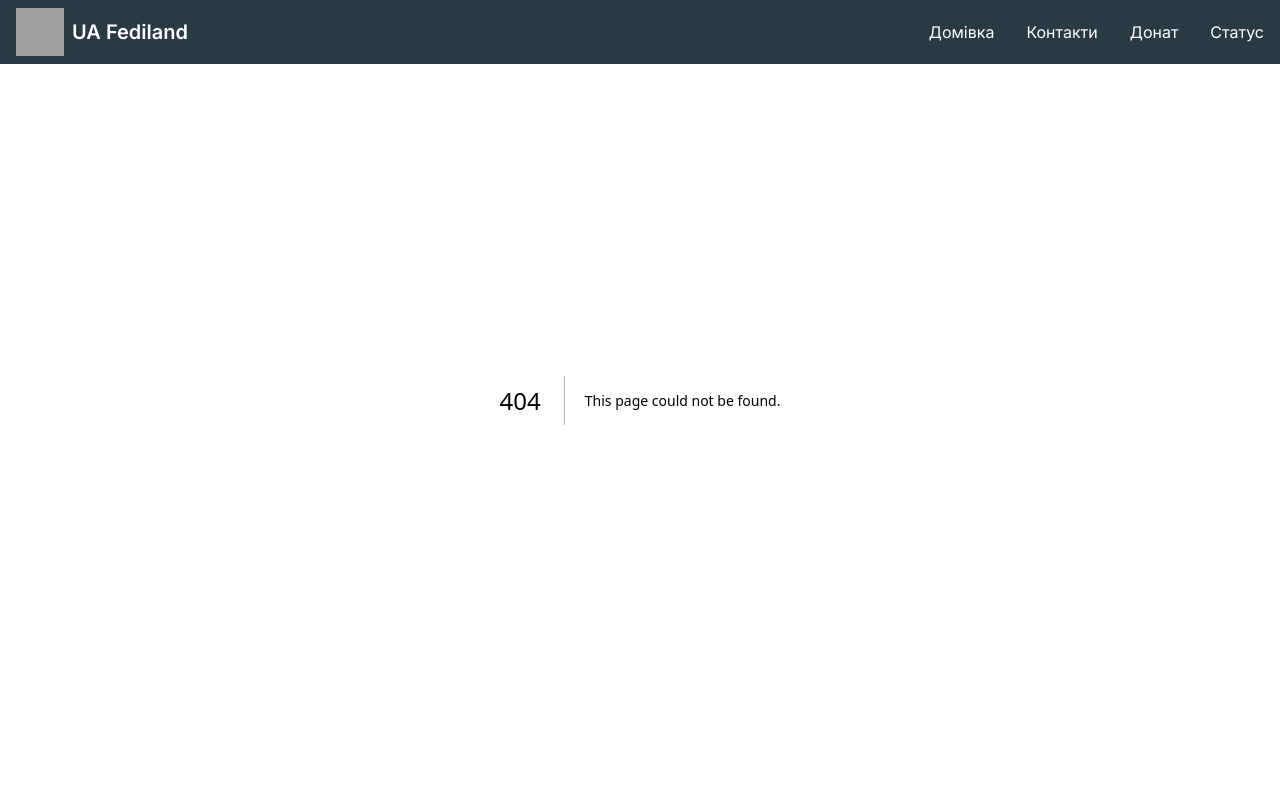
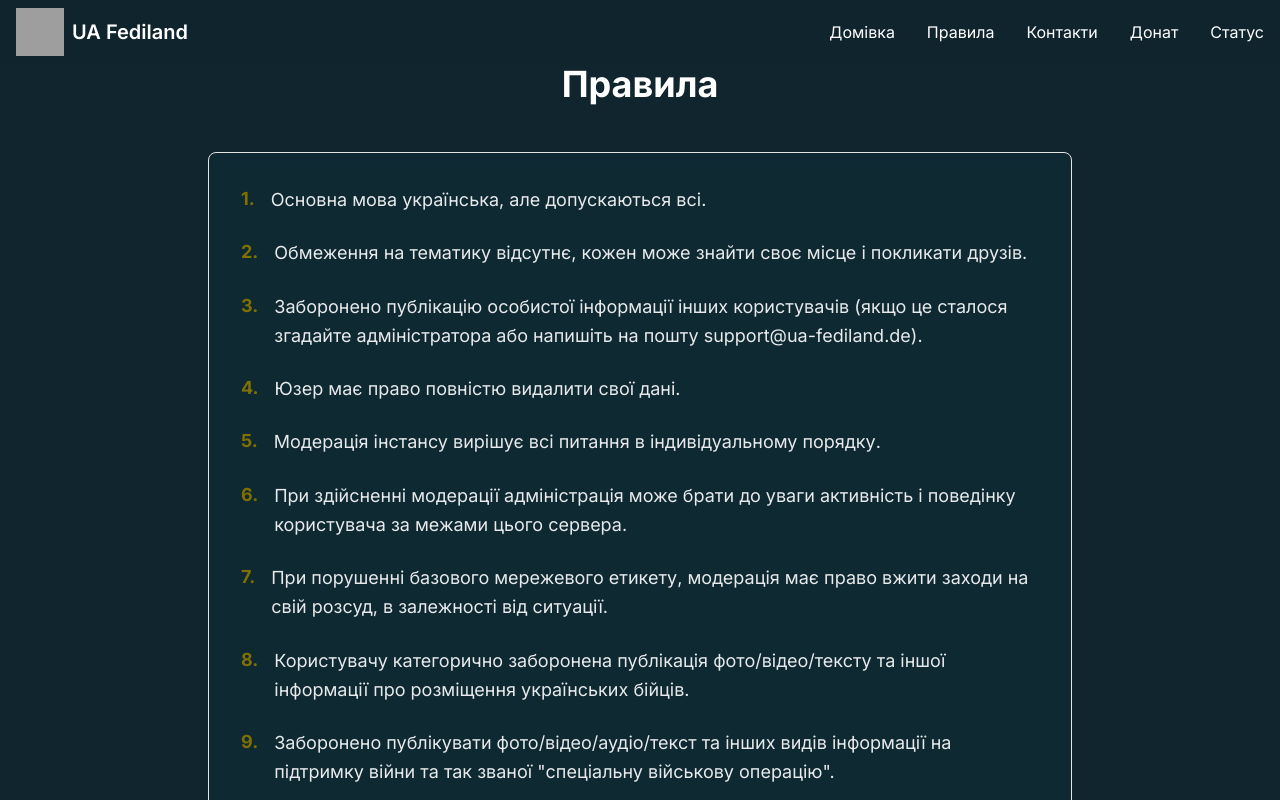
Before and after one commit to UA-Fediland/fediland.in.ua, a Next.js app: page /rules in a window 1280 px wide. Before the commit this address had no page. Shown: the top 800 px of the page. Built offline with nearby package versions, Linux system fonts and the light colour scheme; grey boxes are pictures that could not be loaded.

Commit message:
feat: add "Rules" page with semantic tokens and SEO update
Create `/rules` page with 10 rules, header link, update sitemap, apply semantic tokens, and style with glassmorphism.

Co-authored-by: Shizanit <65107731+Shizanit@users.noreply.github.com>

```diff
--- /dev/null
+++ b/app/rules/page.tsx
@@ -0,0 +1,36 @@
+export const dynamic = "force-static"
+
+export default function RulesPage() {
+  const rules = [
+    "Основна мова українська, але допускаються всі.",
+    "Обмеження на тематику відсутнє, кожен може знайти своє місце і покликати друзів.",
+    "Заборонено публікацію особистої інформації інших користувачів (якщо це сталося згадайте адміністратора або напишіть на пошту support@ua-fediland.de).",
+    "Юзер має право повністю видалити свої дані.",
+    "Модерація інстансу вирішує всі питання в індивідуальному порядку.",
+    "При здійсненні модерації адміністрація може брати до уваги активність і поведінку користувача за межами цього сервера.",
+    "При порушенні базового мережевого етикету, модерація має право вжити заходи на свій розсуд, в залежності від ситуації.",
+    "Користувачу категорично заборонена публікація фото/відео/тексту та іншої інформації про розміщення українських бійців.",
+    'Заборонено публікувати фото/відео/аудіо/текст та інших видів інформації на підтримку війни та так званої "спеціальну військову операцію".',
+    "Публікація виключно згенерованого контенту (AI) розглядається індивідуально, контент рівня AI slop заборонений.",
+  ]
+
+  return (
+    <div className="min-h-screen flex flex-col">
+      <main className="flex-1 py-16">
+        <div className="container max-w-4xl mx-auto px-4">
+          <h1 className="text-4xl font-bold text-center mb-12 text-ti-fg">Правила</h1>
+          <div className="bg-ti-bg-alt/40 backdrop-blur-sm border border-ti-fg/10 rounded-lg p-8">
+            <ol className="space-y-6">
+              {rules.map((rule, index) => (
+                <li key={index} className="flex gap-4">
+                  <span className="text-ti-accent font-bold text-lg flex-shrink-0">{index + 1}.</span>
+                  <p className="text-ti-fg/90 text-lg leading-relaxed">{rule}</p>
+                </li>
+              ))}
+            </ol>
+          </div>
+        </div>
+      </main>
+    </div>
+  )
+}
--- a/app/sitemap.ts
+++ b/app/sitemap.ts
@@ -1,13 +1,17 @@
-import { MetadataRoute } from 'next'
+import type { MetadataRoute } from "next"
 
 export default function sitemap(): MetadataRoute.Sitemap {
   return [
     {
-      url: 'https://fediland.in.ua',
+      url: "https://fediland.in.ua",
       lastModified: new Date(),
     },
     {
-      url: 'https://fediland.in.ua/contacts',
+      url: "https://fediland.in.ua/rules",
+      lastModified: new Date(),
+    },
+    {
+      url: "https://fediland.in.ua/contacts",
       lastModified: new Date(),
     },
   ]
--- a/components/header.tsx
+++ b/components/header.tsx
@@ -28,6 +28,11 @@ export function Header() {
               <li>
                 <Link href="/" className="text-ti-fg hover:text-ti-fg/80 transition-colors">
                   Домівка
+                </Link>
+              </li>
+              <li>
+                <Link href="/rules" className="text-ti-fg hover:text-ti-fg/80 transition-colors">
+                  Правила
                 </Link>
               </li>
               <li>
@@ -81,6 +86,15 @@ export function Header() {
               </li>
               <li>
                 <Link
+                  href="/rules"
+                  className="text-ti-fg text-2xl hover:text-ti-fg/80 transition-colors"
+                  onClick={() => setIsMenuOpen(false)}
+                >
+                  Правила
+                </Link>
+              </li>
+              <li>
+                <Link
                   href="/contacts"
                   className="text-ti-fg text-2xl hover:text-ti-fg/80 transition-colors"
                   onClick={() => setIsMenuOpen(false)}
```
